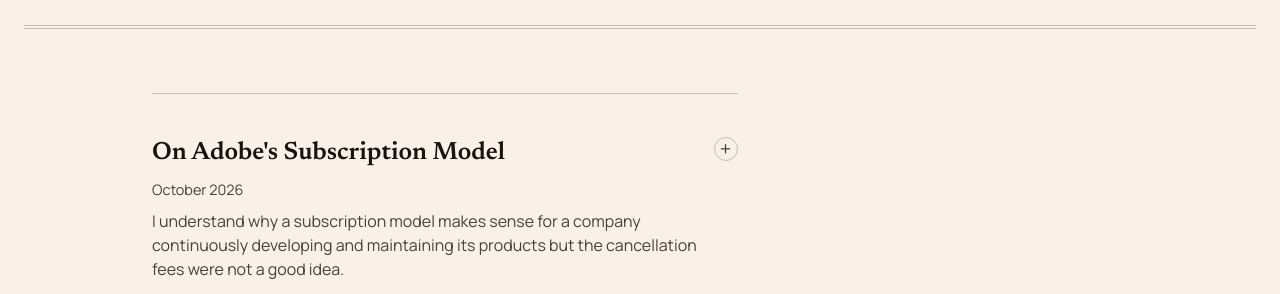
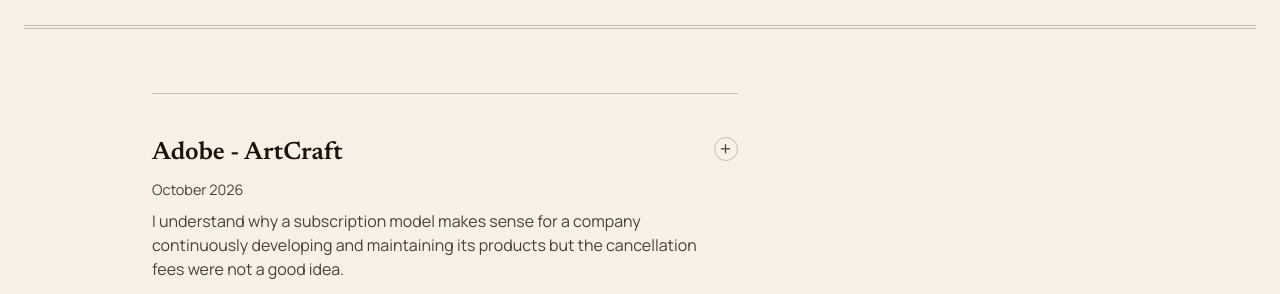
Before and after one commit to meghanalalkota07/meghana-portfolio, a plain HTML site: page thoughts.html in a window 1280 px wide. Shown: the part 224-518 px from the top of the page. Drawn offline with Linux system fonts and the light colour scheme.

Commit message:
Rename Adobe thought title to "Adobe - ArtCraft"
Co-Authored-By: Claude Sonnet 5 <noreply@anthropic.com>

```diff
--- a/thoughts.html
+++ b/thoughts.html
@@ -183,7 +183,7 @@
     <input type="checkbox" id="thought-adobe" class="thought__toggle">
     <label class="thought__tab" for="thought-adobe">
       <span class="thought__tab-text">
-        <h2 class="thought__title">On Adobe's Subscription Model</h2>
+        <h2 class="thought__title">Adobe - ArtCraft</h2>
         <p class="thought__date">October 2026</p>
         <p class="thought__preview">I understand why a subscription model makes sense for a company continuously developing and maintaining its products but the cancellation fees were not a good idea.</p>
       </span>
```
